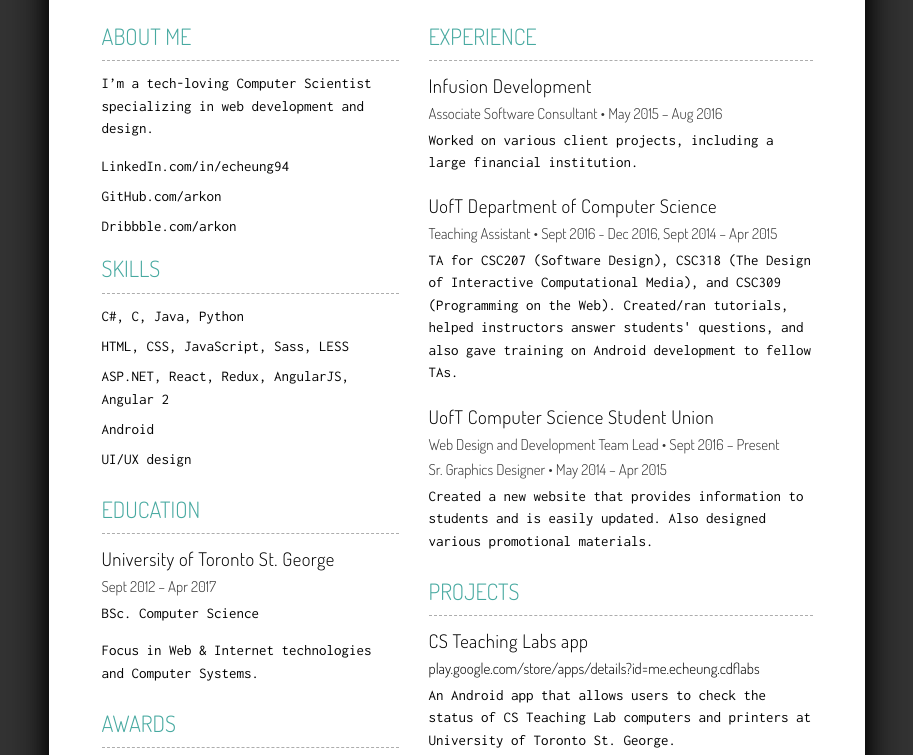
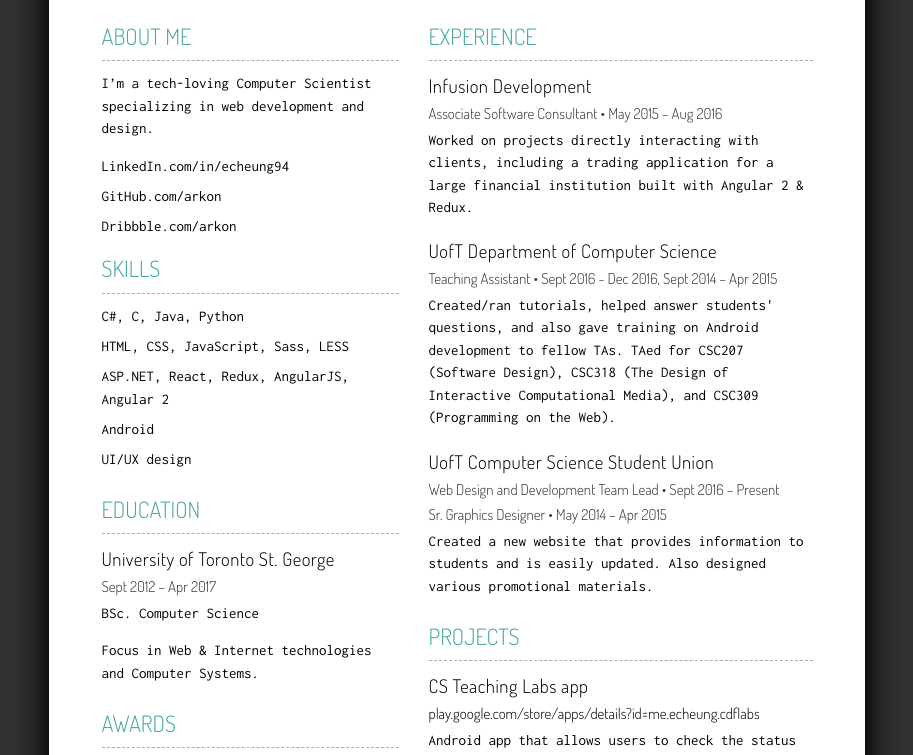
Before and after one commit to arkon/resume, a website: page src/index.html in a window 1280 px wide. Shown: the part 191-946 px from the top of the page, without its empty margins (183-1096 px from the left). Drawn offline with nearby package versions, Linux system fonts and the light colour scheme; files that its build step writes are made by us from their sources.

Commit message:
Edit wording

```diff
--- a/src/index.html
+++ b/src/index.html
@@ -86,17 +86,17 @@
             <h3><a href="http://www.infusion.com/">Infusion Development</a></h3>
             <h4>Associate Software Consultant • May 2015 – Aug 2016</h4>
             <p>
-              Worked on various client projects, including a large financial institution.
+              Worked on projects directly interacting with clients, including a trading application
+              for a large financial institution built with Angular 2 &amp; Redux.
             </p>
           </li>
           <li>
             <h3><a href="http://www.teach.cs.toronto.edu/">UofT Department of Computer Science</a></h3>
             <h4>Teaching Assistant • Sept 2016 - Dec 2016, Sept 2014 – Apr 2015</h4>
             <p>
-              TA for CSC207 (Software Design), CSC318 (The Design of Interactive Computational
-              Media), and CSC309 (Programming on the Web). Created/ran tutorials, helped instructors
-              answer students' questions, and also gave training on Android development to fellow
-              TAs.
+              Created/ran tutorials, helped answer students' questions, and also gave training on
+              Android development to fellow TAs. TAed for CSC207 (Software Design), CSC318 (The
+              Design of Interactive Computational Media), and CSC309 (Programming on the Web).
             </p>
           </li>
           <li>
@@ -116,8 +116,8 @@
             <h3>CS Teaching Labs app</h3>
             <h4><a href="http://play.google.com/store/apps/details?id=me.echeung.cdflabs">play.google.com/store/apps/details?id=me.echeung.cdflabs</a></h4>
             <p>
-              An Android app that allows users to check the status of CS Teaching Lab computers and
-              printers at University of Toronto St. George.
+              Android app that allows users to check the status of UofT CS Teaching Lab computers
+              and printers.
             </p>
           </li>
           <li>
```
Also changed, not shown: index.html (+1 -1 lines).
